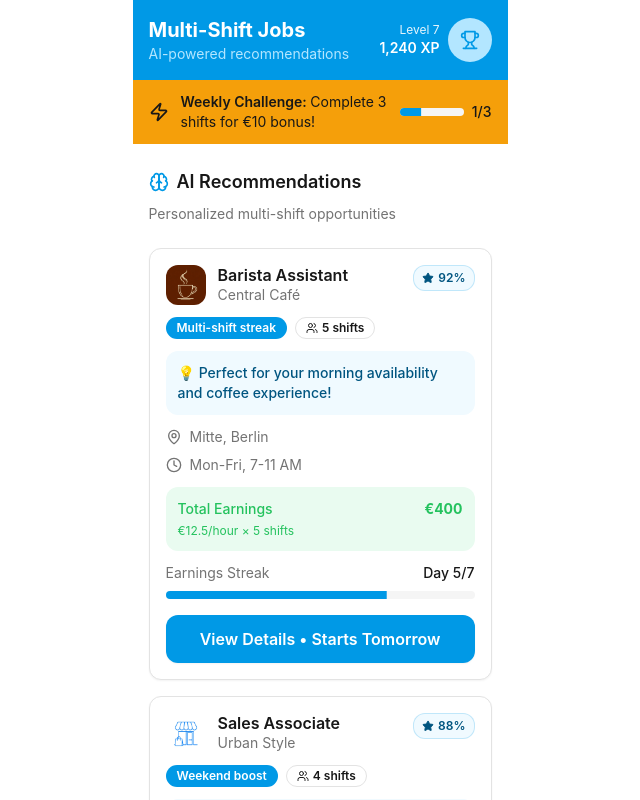
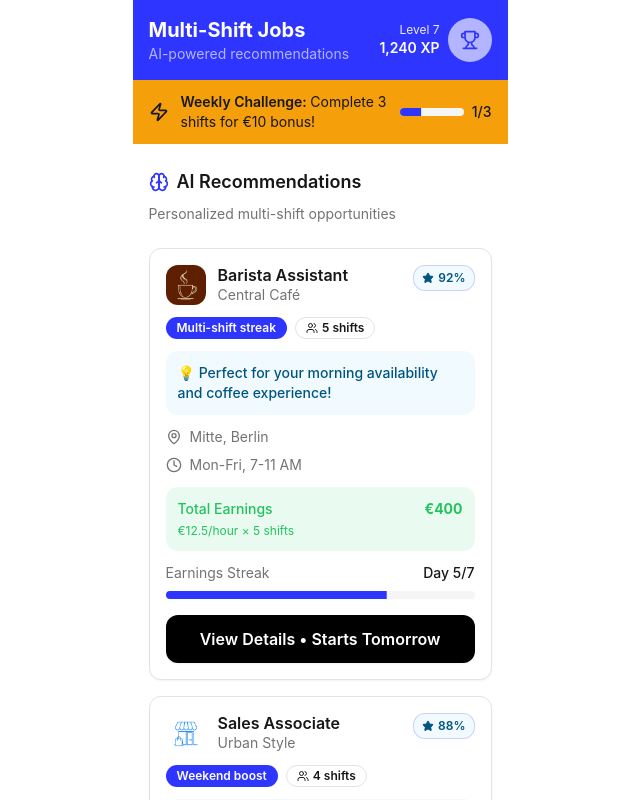
Before and after one commit to smaretto/Zenjob-multiple-shifts, a React (Vite) app: page / in a window 1280 px wide. Shown: the top 800 px of the page, without its empty margins (320-960 px from the left). Built offline with nearby package versions, Linux system fonts and the light colour scheme.

Commit message:
Update primary color and CTAs
Change main blue color to #2D31FF and update CTAs to black with white text.

```diff
--- a/src/components/ui/button.tsx
+++ b/src/components/ui/button.tsx
@@ -9,7 +9,7 @@ const buttonVariants = cva(
   {
     variants: {
       variant: {
-        default: "bg-primary text-primary-foreground hover:bg-primary/90 shadow-sm hover:shadow-md",
+        default: "bg-black text-white hover:bg-black/90 shadow-sm hover:shadow-md",
         destructive:
           "bg-destructive text-destructive-foreground hover:bg-destructive/90",
         outline:
--- a/src/index.css
+++ b/src/index.css
@@ -15,10 +15,10 @@
     --card-foreground: 0 0% 9%;
     --card-hover: 0 0% 98%; /* Very subtle hover */
 
-    /* Zenjob Brand Colors */
-    --primary: 200 100% 45%; /* Zenjob blue #009FE3 */
+    /* Brand Colors */
+    --primary: 238 100% 59%; /* New blue #2D31FF */
     --primary-foreground: 0 0% 100%;
-    --primary-glow: 200 100% 85%; /* Lighter blue for effects */
+    --primary-glow: 238 100% 85%; /* Lighter blue for effects */
 
     /* Success & Earnings - Green tones */
     --success: 142 69% 45%; /* Darker green for better contrast */
```
